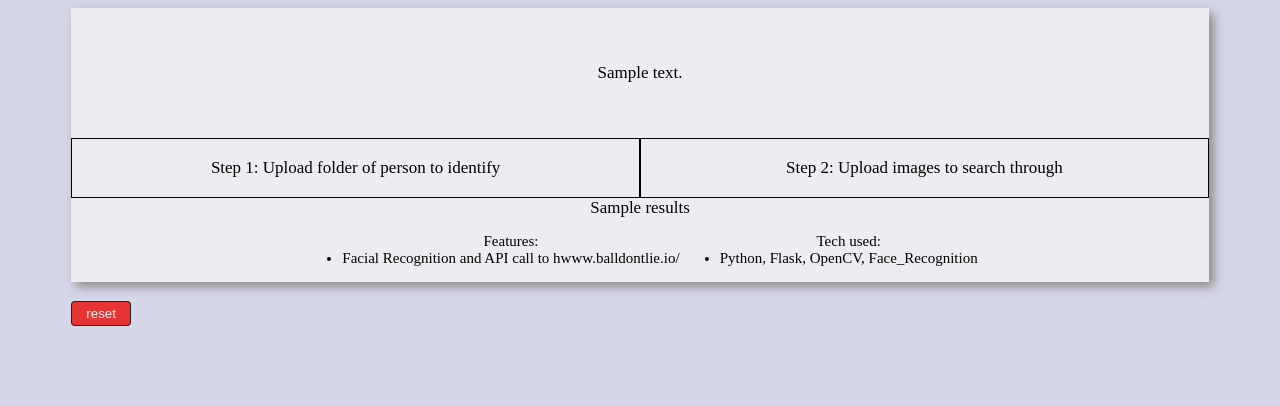
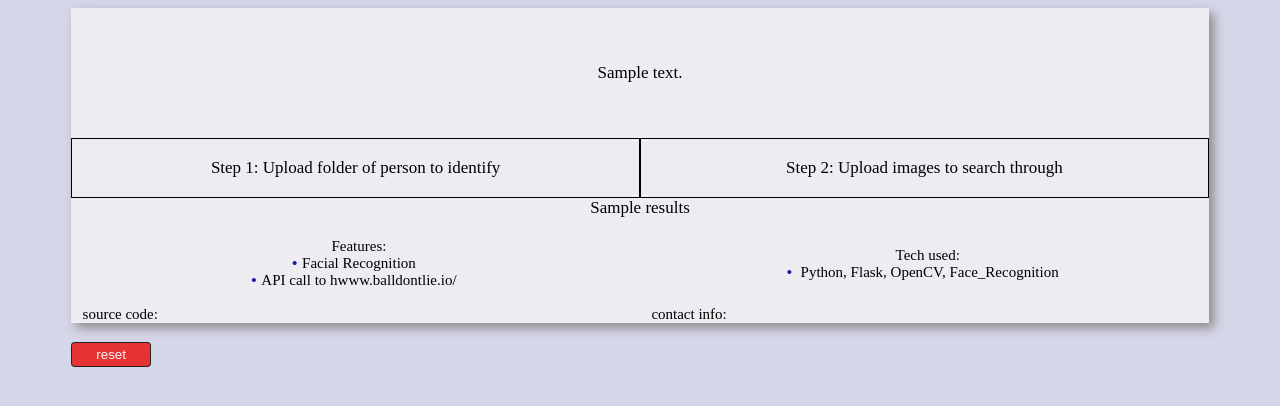
Before and after one commit to bryanee23/Computer-Vision-NBA, a Flask app: template templates/index.html in a window 1280 px wide. Shown: the top 406 px of the page. Run offline with Flask 2, Linux system fonts and the light colour scheme; the template is opened without the code that fills it: most values are stand-ins (such as "Sample title", 1, 10 or a date in 2020); parts of the project's set-up code (start-up, migrations or seed data) failed here and were passed over; some libraries are stand-ins or nearby versions.

Commit message:
save point

```diff
--- a/static/css/main.css
+++ b/static/css/main.css
@@ -107,38 +147,66 @@ footer {
 }
 
 footer div {
-  /* border: 1px solid blue; */
   display: flex;
   justify-content: center;
   font-size: 1.5rem;
   text-align: center;
 }
-.reset form button {
+
+
+.contact {
+  display: grid;
+  grid-template-columns: 1fr 1fr;
+}
+.contact div {
+  display: flex;
+  justify-content: left;
+  font-size: 1.5rem;
+  margin: 3% 2% 0;
+}
+
+
+.resetbtn {
+  display: flex;
+	justify-content: center;
+	align-items: center;
   border-radius: 0.4rem;
   color: whitesmoke;
   background: rgb(230, 52, 52);
   height: 2.5rem;
-  width: 6rem;
+  width: 8rem;
+  padding: 0.5rem;
   border: 0.15rem solid rgba(34, 33, 33, 0.97);
+  transform: 0.6s ease;
+	transition: all 0.4s !important;
+  padding: 0 20px;
+  cursor: pointer;
 }
 
-.reset form button:hover{
-  cursor: pointer;
+
+
+
+.resetbtn:hover{
+  transform: translateY(-3px);
   background-color: rgb(221, 124, 124);
+  box-shadow: 0 5px 20px rgba(0, 0, 0, 0.2);
 }
+
 .reset form  {
   margin: 1.5% 5%;
 }
 
-/* ul {
+ul {
   list-style: none;
+  padding-top: 2rem;
+  margin: auto;
 }
 
 ul li::before {
   content: "\2022";
-  color: blue;
+  color: #141f9b;
   font-weight: bold;
   display: inline-block;
   width: 1em;
   margin-left: -1em;
-} */
+}
--- a/templates/index.html
+++ b/templates/index.html
@@ -37,7 +37,7 @@
       {% if step2 or step3 %}
       <form method="post" action="/" enctype="multipart/form-data">
 
-        <button type="submit" value="add_knowns" name="add_knowns" >
+        <button type="submit" value="add_knowns" name="add_knowns">
           add folder
         </button>
 
@@ -93,15 +93,15 @@
 
       {% if step3 %}
       <form method="post" action="/">
-        <button type="submit" value="start" name="start" >results</button>
+        <button type="submit" value="start" name="start">results</button>
       </form>
       {% endif %}
       {% if start %}
       <form method="post" action="/">
         {% if start %}
-          <button  value="prev" name="prev">&#xab; previous</button>
+        <button value="prev" name="prev">&#xab; previous</button>
         {% endif %}
-          <button  value="next" name="next">next &#xbb;</button>
+        <button value="next" name="next">next &#xbb;</button>
       </form>
       {% endif %}
     </div>
@@ -113,7 +113,7 @@
   <div class="output_container">
     <div class="output_img">
 
-      <img src='/static/images/matches/{{current_image}}'/>
+      <img src='/static/images/matches/{{current_image}}' />
 
     </div>
     <div class="stats">
@@ -131,7 +131,7 @@
   <div class="output_container">
     <div class="output_img">
 
-      <img src='/static/images/matches/{{current_image}}'/>
+      <img src='/static/images/matches/{{current_image}}' />
 
     </div>
     <div class="stats">
@@ -151,7 +151,8 @@
     <div>
       <ul>
         Features:
-        <li> Facial Recognition and API call to hwww.balldontlie.io/</li>
+        <li>Facial Recognition</li>
+        <li>API call to hwww.balldontlie.io/</li>
       </ul>
       <ul>
         Tech used:
@@ -159,13 +160,26 @@
       </ul>
     </div>
 
+    <div class="contact">
+      <div>
+        source code:
+      </div>
+      <div>
+        contact info:
+      </div>
+
+      </span>
+    </div>
+
   </footer>
 
 </div>
 
+
+
 <div class='reset'>
   <form method="post" action="/">
-    <button type="submit" value="reset" name="reset">reset</button>
+    <button class='resetbtn' type="submit" value="reset" name="reset">reset</button>
   </form>
 </div>
 {% endblock %}
```
Also changed, not shown: other parts of static/css/main.css (+43 -3 lines), templates/footer.html (added, +30 -0 lines), reload_server.py (line endings or trailing spaces). Lines whose indentation alone changed are shown as unchanged.
